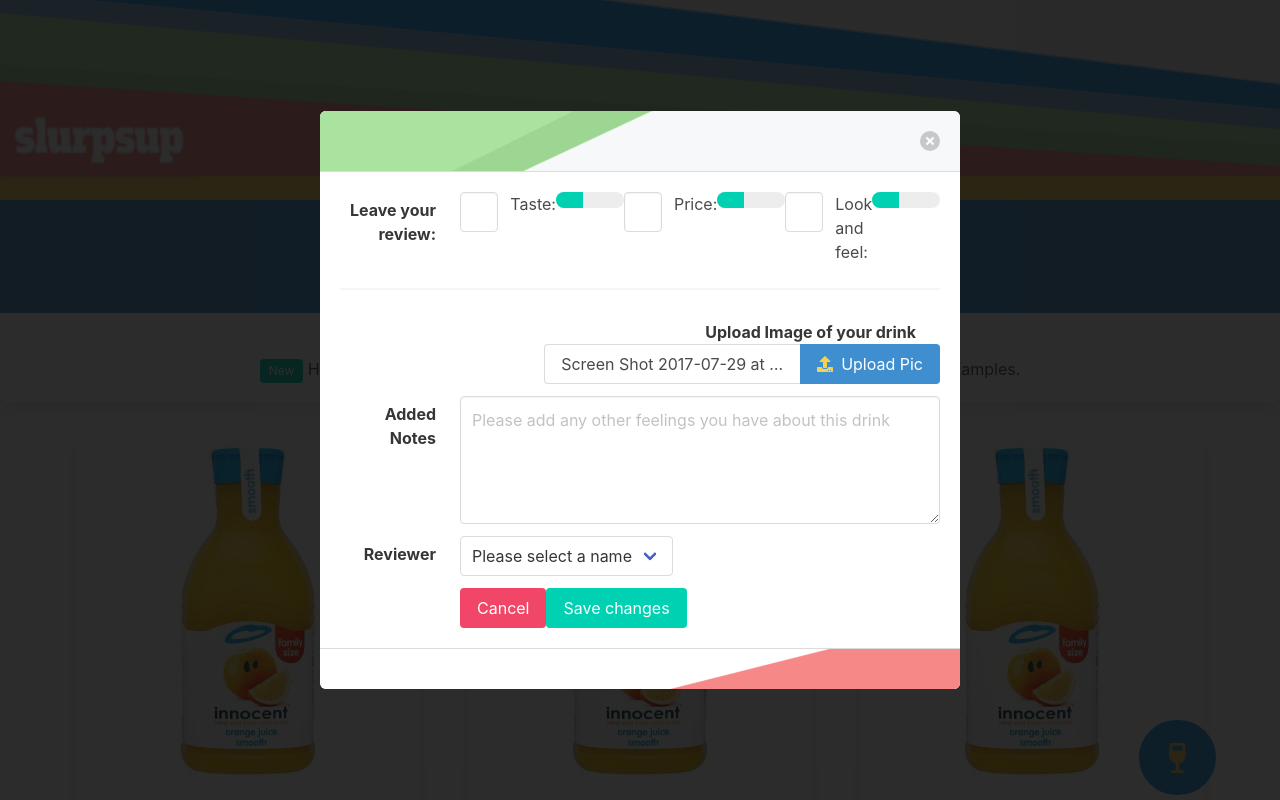
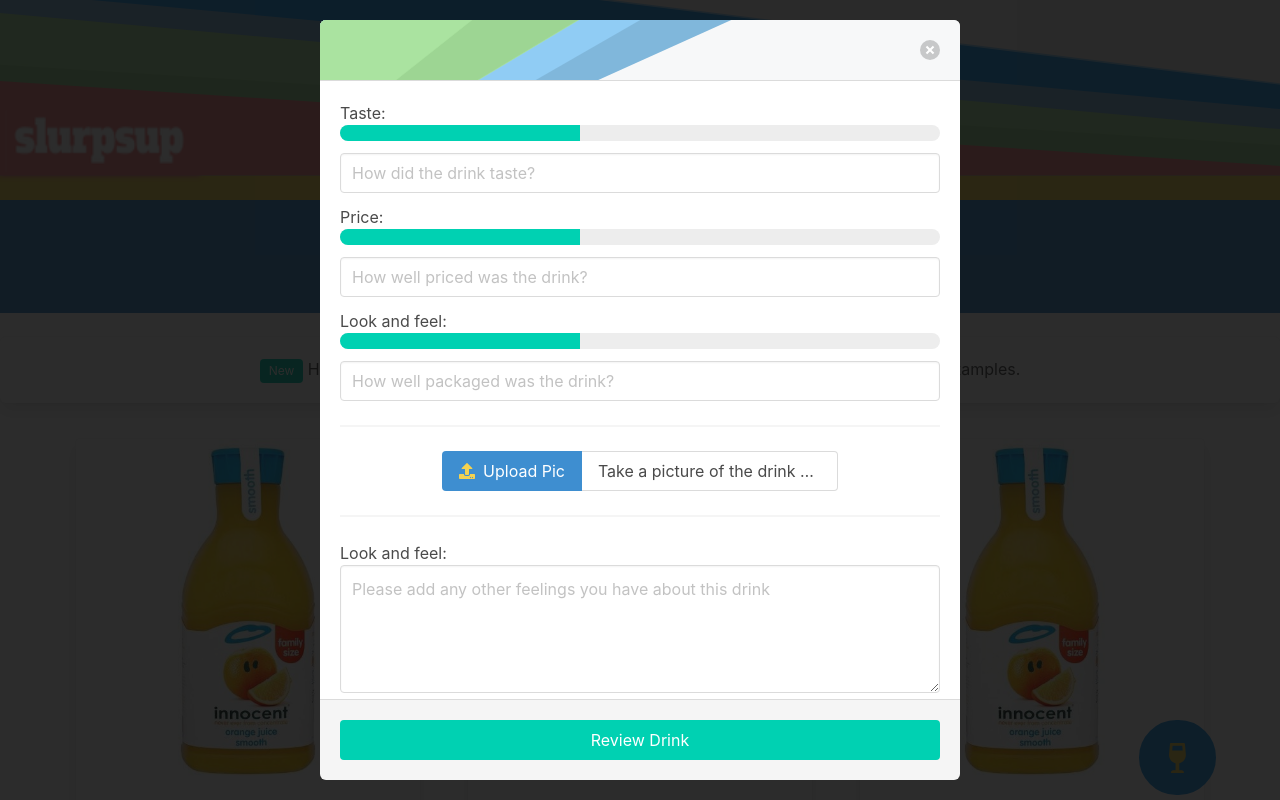
Before and after one commit to sambowenhughes/slurpsup, an Angular app in the folder slurpsup/: page / in a window 1280 px wide. Shown: the top 800 px of the page. Built offline with nearby package versions, Linux system fonts and the light colour scheme.

Commit message:
Updated leave review modal

```diff
--- a/slurpsup/src/app/pages/dashboard/dashboard.component.html
+++ b/slurpsup/src/app/pages/dashboard/dashboard.component.html
@@ -16,14 +16,14 @@
         </section>
         <br>
         <div class="box cta">
-            <p class="has-text-centered is-desktop">
+            <p class="has-text-centered">
               <span class="tag is-primary">New</span> Here we have modal cards. When
               you click on them they will open functional modal examples.
             </p>
         </div>
     <section class="container">
-        <div class="columns is-multiline is-mobile">
-          <div class="column" *ngFor="let juice of juices">
+        <div class="columns is-multiline">
+          <div class="column is-4" *ngFor="let juice of juices">
             <app-juice-card></app-juice-card>
           </div>
         </div>
--- a/slurpsup/src/app/pages/dashboard/dashboard.component.ts
+++ b/slurpsup/src/app/pages/dashboard/dashboard.component.ts
@@ -15,9 +15,9 @@
     this.juices.push("Hello");
     this.juices.push("Hello");
     this.juices.push("Hello");
-
-
-
+    this.juices.push("Hello");
+    this.juices.push("Hello");
+    this.juices.push("Hello");
   }
 
 }
--- a/slurpsup/src/app/shared/components/menu/menu.component.css
+++ b/slurpsup/src/app/shared/components/menu/menu.component.css
@@ -20,9 +20,9 @@
     background-color: #cccccc;
     background-size: cover;
 }
-
+/*
 .footer-background{
     background-image: url("../../../../assets/modal-footer.svg");
     background-color: #cccccc;
     background-size: cover;
-}
+} */
--- a/slurpsup/src/app/shared/components/menu/menu.component.html
+++ b/slurpsup/src/app/shared/components/menu/menu.component.html
@@ -12,40 +12,28 @@
         <button class="delete" aria-label="close" (click)="toggleModal()"></button>
       </header>
       <section class="modal-card-body">
-        <div class="field is-horizontal">
-          <div class="field-label is-normal">
-            <label class="label">Leave your review:</label>
+        <div class="field">
+            Taste:<progress class="progress is-primary" value="40" max="100">10%</progress>
         </div>
-          <div class="field-body">
         <div class="field">
-              <p class="control is-expanded">
-                <input class="input" type="number" placeholder="How well did the drink tase?">
-              </p>
+          <input class="input" type="number" placeholder="How did the drink taste?">
       </div>
-            Taste: <progress class="progress is-primary" value="40" max="100">10%</progress>
         <div class="field">
-              <p class="control is-expanded">
+            Price:<progress class="progress is-primary" value="40" max="100">10%</progress>
+        </div>
+        <div class="field">
           <input class="input" type="number" placeholder="How well priced was the drink?">
-              </p>
       </div>
-            Price:<progress class="progress is-primary" value="40" max="100">10%</progress>
       <div class="field">
-              <p class="control is-expanded">
-                <input class="input" type="number" placeholder="How well packaged was the drink?">
-              </p>
-            </div>
           Look and feel:<progress class="progress is-primary" value="40" max="100">10%</progress>
       </div>
+      <div class="field">
+        <input class="input" type="number" placeholder="How well packaged was the drink?">
     </div>
-
     <hr>
 
       <div class="field">
-          <div class="field-label is-normal">
-              <label class="label">Upload Image of your drink</label>
-          </div>
-
-          <div class="file has-name is-right is-info">
+        <div class="file is-centered has-name is-info">
             <label class="file-label">
               <input class="file-input" type="file" name="resume">
               <span class="file-cta">
@@ -57,47 +45,29 @@
                 </span>
               </span>
               <span class="file-name">
-                Screen Shot 2017-07-29 at 15.54.25.png
+                Take a picture of the drink you are reviewing
               </span>
             </label>
           </div>
         </div>
+        <hr>
 
-        <div class="field is-horizontal">
-          <div class="field-label is-normal">
-            <label class="label">Added Notes</label>
-          </div>
-          <div class="field-body">
         <div class="field">
-              <div class="control">
-                <textarea class="textarea" placeholder="Please add any other feelings you have about this drink"></textarea>
-              </div>
-            </div>
-          </div>
+            Look and feel:<textarea class="textarea" placeholder="Please add any other feelings you have about this drink"></textarea>
         </div>
 
-        <div class="field is-horizontal">
-            <div class="field-label is-normal">
-              <label class="label">Reviewer</label>
-            </div>
-            <div class="field-body">
-              <div class="field is-narrow">
+        <div class="field">
+          Who reviewed this drink?
           <div class="control">
             <div class="select is-fullwidth">
               <select>
-                      <option>Please select a name</option>
+                <option>Not a member</option>
                 <option>Sam Bowen-Hughes</option>
                 <option>Maher Dulayymi</option>
               </select>
             </div>
           </div>
         </div>
-            </div>
-          </div>
-
-
-
-
 
         <div class="field is-horizontal">
           <div class="field-label">
@@ -105,16 +75,15 @@
           </div>
           <div class="field-body">
             <div class="field">
-              <div class="control">
-                  <button class="button is-danger" (click)="toggleModal()">Cancel</button>
-                <button class="button is-primary" (click)="toggleModal()">Save changes</button>
-              </div>
+
             </div>
           </div>
         </div>
       </section>
       <footer class="modal-card-foot footer-background">
-
+          <!-- <div class="control"> -->
+            <button class="button is-primary is-fullwidth" (click)="toggleModal()">Review Drink</button>
+          <!-- </div> -->
       </footer>
     </div>
   </div>
```
Also changed, not shown: slurpsup/src/assets/modal-banner.svg. Lines whose indentation alone changed are shown as unchanged.
